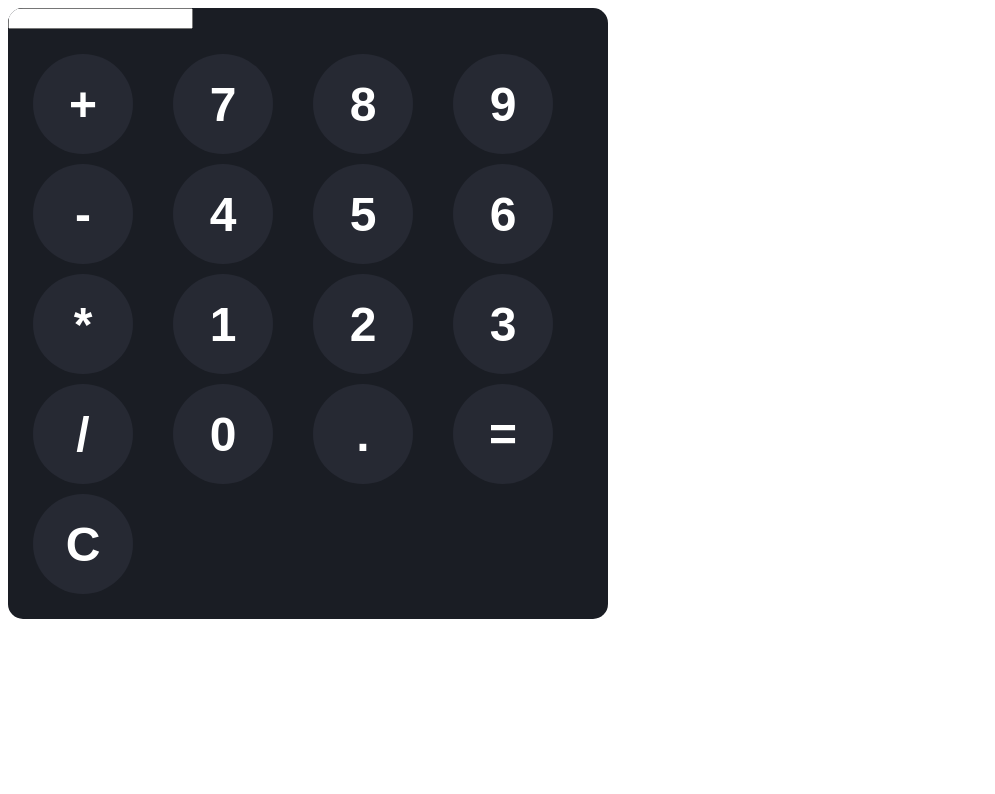
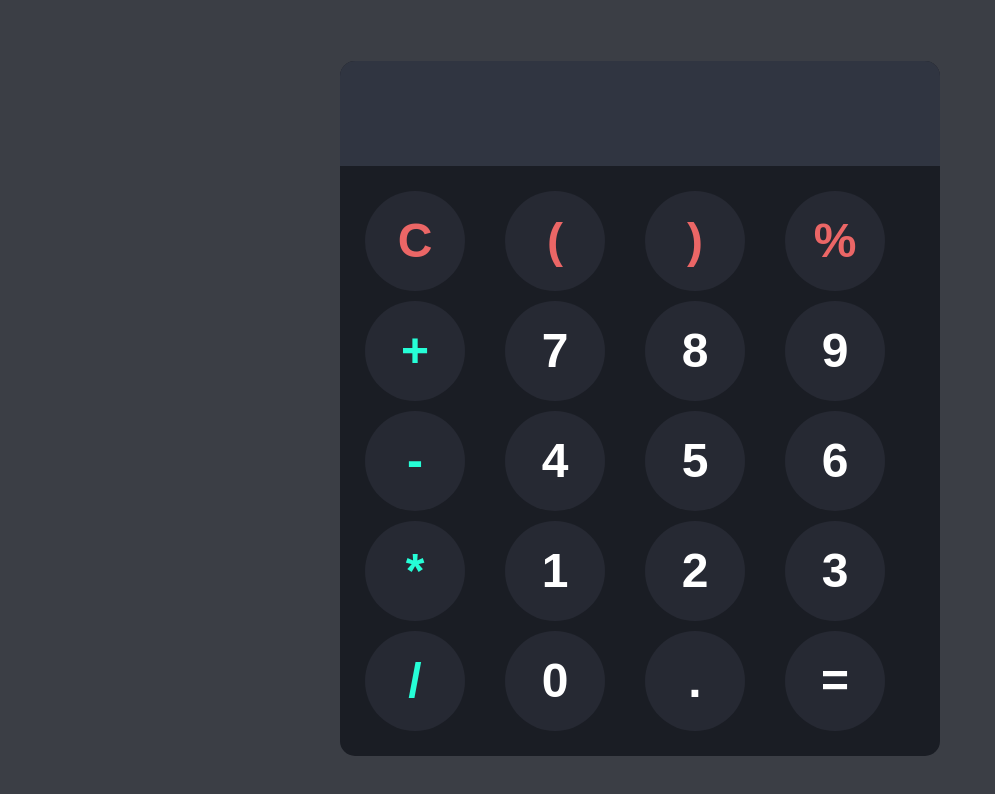
Before and after one commit to aleeein/calc_app, a plain HTML site: page index.html in a window 1280 px wide. Shown: the whole page, without its empty margins (0-995 px from the left). Drawn offline with Linux system fonts and the light colour scheme.

Commit message:
Finising touch, maybe

```diff
--- a/index.html
+++ b/index.html
@@ -10,23 +10,26 @@
   <div id="calculator">
     <input id="display" readonly>
     <div id="keys">
-      <button onclick="appendToDisplay('+')">+</button>
+      <button onclick="clearDisplay()" class="sign-btn">C</button>
+      <button onclick="appendToDisplay('(')" class="sign-btn">(</button>
+      <button onclick="appendToDisplay(')')" class="sign-btn">)</button>
+      <button onclick="appendToDisplay('%')" class="sign-btn">%</button>
+      <button onclick="appendToDisplay('+')" class="operator-btn">+</button>
       <button onclick="appendToDisplay('7')">7</button>
       <button onclick="appendToDisplay('8')">8</button>
       <button onclick="appendToDisplay('9')">9</button>
-      <button onclick="appendToDisplay('-')">-</button>
+      <button onclick="appendToDisplay('-')" class="operator-btn">-</button>
       <button onclick="appendToDisplay('4')">4</button>
       <button onclick="appendToDisplay('5')">5</button>
       <button onclick="appendToDisplay('6')">6</button>
-      <button onclick="appendToDisplay('*')">*</button>
+      <button onclick="appendToDisplay('*')" class="operator-btn">*</button>
       <button onclick="appendToDisplay('1')">1</button>
       <button onclick="appendToDisplay('2')">2</button>
       <button onclick="appendToDisplay('3')">3</button>
-      <button onclick="appendToDisplay('/')">/</button>
+      <button onclick="appendToDisplay('/')" class="operator-btn">/</button>
       <button onclick="appendToDisplay('0')">0</button>
       <button onclick="appendToDisplay('.')">.</button>
       <button onclick="calculate()">=</button>
-      <button onclick="clearDisplay()">C</button>
     </div>
   </div>
   <script src="main.js"></script>
--- a/main.js
+++ b/main.js
@@ -0,0 +1,25 @@
+// Get the display element
+const display = document.getElementById('display');
+
+// Function to clear the display
+function clearDisplay() {
+  display.value = '';
+}
+
+// Function to append a character to the display
+function appendToDisplay(char) {
+  display.value += char;
+}
+
+// Function to calculate the expression in the display
+function calculate() {
+  try {
+    // Replace percentage signs with their decimal equivalent
+    let expression = display.value.replace(/(\d+)%/g, '($1*0.01)');
+    // Evaluate the expression using the Function constructor for safety
+    const result = Function('return ' + expression)();
+    display.value = result;
+  } catch (error) {
+    display.value = 'Error';
+  }
+}
--- a/style.css
+++ b/style.css
@@ -1,8 +1,25 @@
+body{
+  display: flex;
+  justify-content: center;
+  align-items: center;
+  height: 100vh;
+  background-color: #3b3e45;
+}
+
 #calculator{
   background-color: #1a1d24;
   border-radius: 15px;
   max-width: 600px;
   overflow: hidden;
+}
+
+#display{
+  width: 100%;
+  padding: 25px;
+  font-size: 3rem;
+  border: none;
+  background-color: #303541;
+  color: white;
 }
 
 #keys{
@@ -23,3 +40,19 @@ button{
   font-weight: bold;
   cursor: pointer;
 }
+
+button:hover{
+  background-color: #3d4558;
+}
+
+button:active{
+  background-color: #848890;
+}
+
+.operator-btn{
+  color: #26FED7
+}
+
+.sign-btn{
+  color: #EB6666
+}
```
